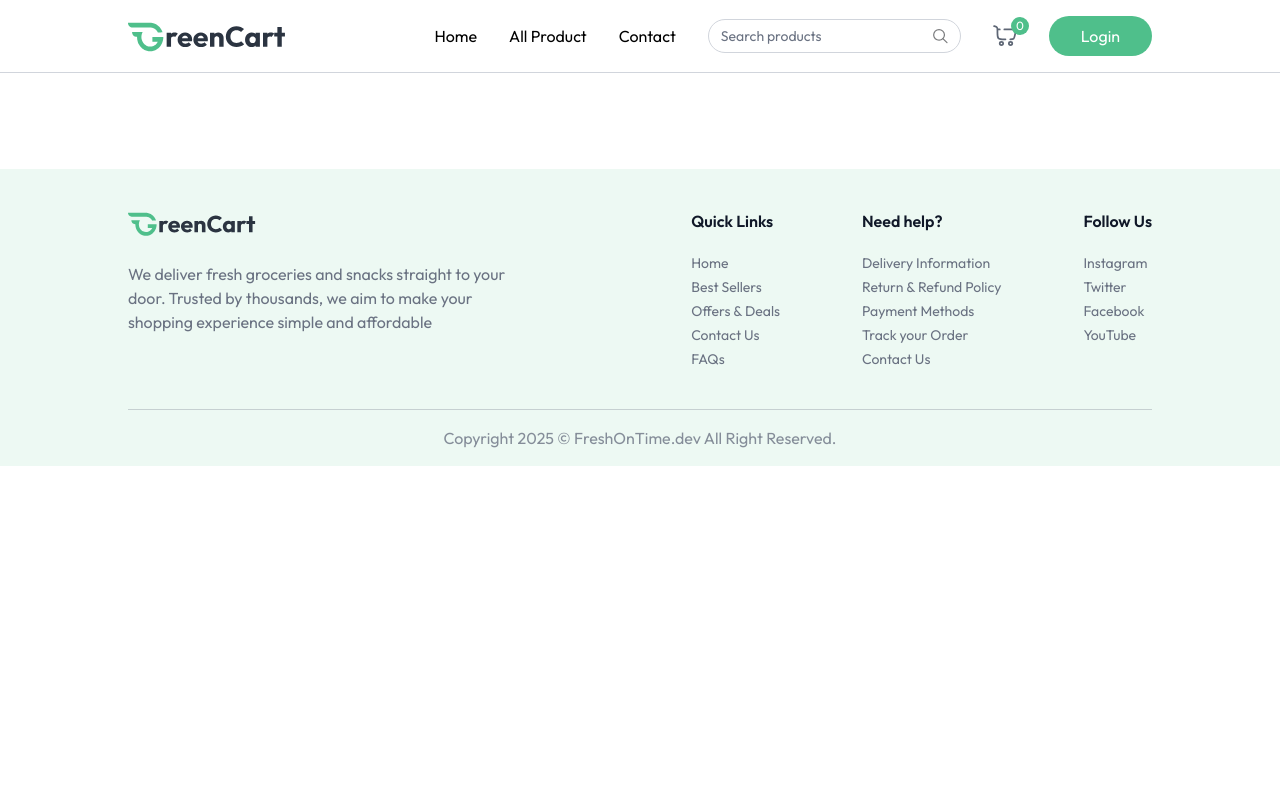
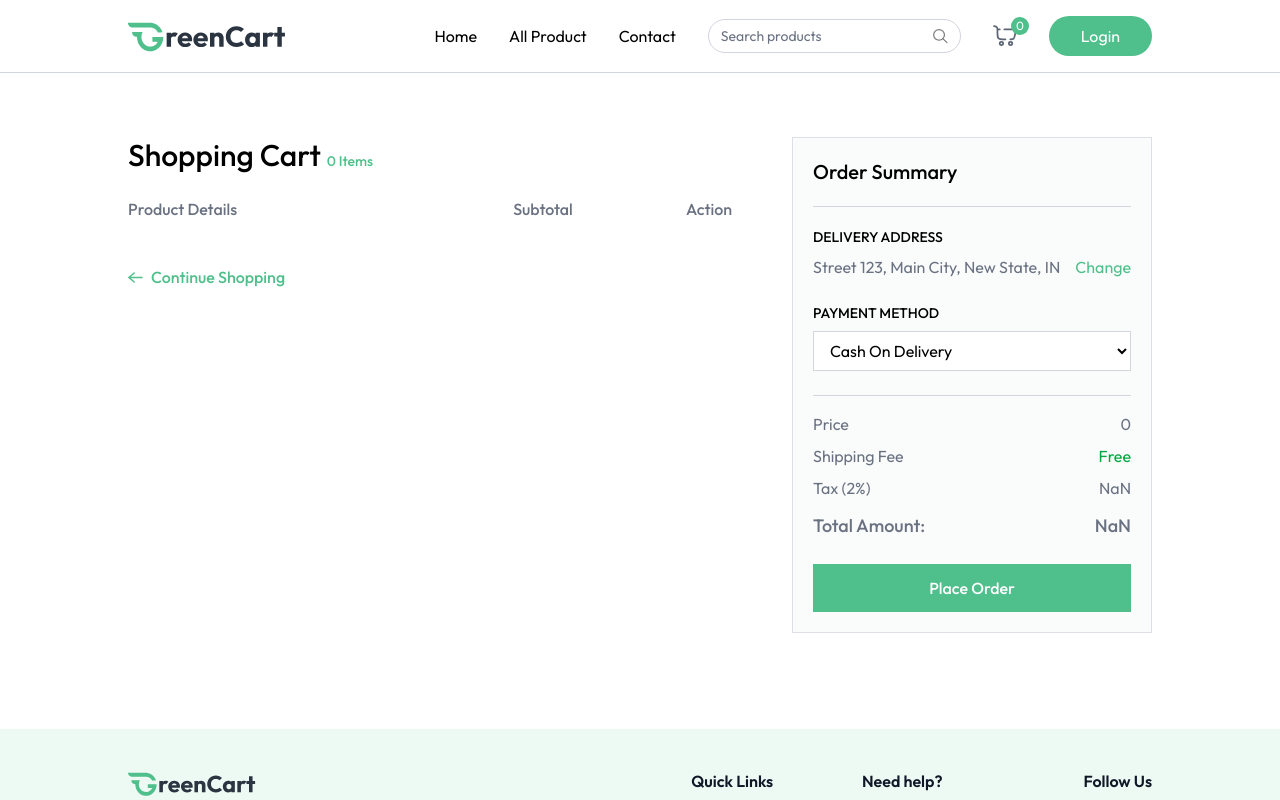
Before and after one commit to snehav2/FreshOnTime, a React (Vite) app in the folder client/: page /cart in a window 1280 px wide. Shown: the top 800 px of the page. Built offline with nearby package versions, Linux system fonts and the light colour scheme.

Commit message:
Cart page implemented

```diff
--- a/client/src/App.jsx
+++ b/client/src/App.jsx
@@ -9,6 +9,7 @@
 import AllProducts from './pages/AllProducts'
 import ProductCategory from './pages/ProductCategory'
 import ProductDetails from './pages/ProductDetails'
+import Cart from './pages/Cart'
 const App = () => {
   const isSellerPath=useLocation().pathname.includes("seller");
   const {showUserLogin}=useAppContext()
@@ -23,6 +24,7 @@
           <Route path='/products' element={<AllProducts/>} />
           <Route path='/products/:category' element={<ProductCategory/>} />
           <Route path='/products/:category/:id' element={<ProductDetails/>} />
+          <Route path='/cart' element={<Cart/>} />
         </Routes>
       </div>
      {!isSellerPath && <Footer/>}
--- a/client/src/context/AppContext.jsx
+++ b/client/src/context/AppContext.jsx
@@ -47,7 +47,7 @@
                                 delete cartData[itemId];
                         }
                 }
-                toast.succcess("Remove from Cart")
+                toast.success("Remove from Cart")
                 setCartItems(cartData)
         }
         //Get Cart Item Count
--- /dev/null
+++ b/client/src/pages/Cart.jsx
@@ -0,0 +1,137 @@
+import { useEffect, useState } from "react";
+import { useAppContext } from "../context/AppContext";
+import { assets, dummyAddress } from "../assets/assets";
+
+const Cart = () => {
+    const {products,currency,cartItems,removeFromCart,getCartCount,updateCartItem,navigate,getCartAmount}=useAppContext()
+
+    const [cartArray,setCartArray]=useState([])
+    const [addresses,setAddresses]=useState(dummyAddress)
+    const [showAddress, setShowAddress] = useState(false)
+    const [selectedAddress,setSelectedAddress]=useState(dummyAddress[0])
+    const [paymentOption,setPaymentOption]=useState("COD")
+
+    const getCart=()=>{
+        let tempArray=[]
+        for(const key in cartItems){
+            const product=products.find((item)=>item._id===key)
+            product.quantity=cartItems[key]
+            tempArray.push(product)
+        }
+        setCartArray(tempArray)
+    }
+
+    const placeOrder=async()=>{
+
+    }
+    useEffect(()=>{
+        if(products.length>0 && cartItems){
+            getCart()
+        }
+    },[products,cartItems])
+
+    return products.length>0 && cartItems ? (
+        <div className="flex flex-col md:flex-row mt-16">
+            <div className='flex-1 max-w-4xl'>
+                <h1 className="text-3xl font-medium mb-6">
+                    Shopping Cart <span className="text-sm text-primary">{getCartCount()} Items</span>
+                </h1>
+
+                <div className="grid grid-cols-[2fr_1fr_1fr] text-gray-500 text-base font-medium pb-3">
+                    <p className="text-left">Product Details</p>
+                    <p className="text-center">Subtotal</p>
+                    <p className="text-center">Action</p>
+                </div>
+
+                {cartArray.map((product, index) => (
+                    <div key={index} className="grid grid-cols-[2fr_1fr_1fr] text-gray-500 items-center text-sm md:text-base font-medium pt-3">
+                        <div className="flex items-center md:gap-6 gap-3">
+                            <div onClick={()=>{navigate(`/products/${product.category.toLowerCase()}/${product._id}`); scrollTo(0,0)}} className="cursor-pointer w-24 h-24 flex items-center justify-center border border-gray-300 rounded">
+                                <img className="max-w-full h-full object-cover" src={product.image[0]} alt={product.name} />
+                            </div>
+                            <div>
+                                <p className="hidden md:block font-semibold">{product.name}</p>
+                                <div className="font-normal text-gray-500/70">
+                                    <p>Weight: <span>{product.weight || "N/A"}</span></p>
+                                    <div className='flex items-center'>
+                                        <p>Qty:</p>
+                                        <select onChange={e=>updateCartItem(product._id,Number(e.target.value))} value={cartItems[product._id]} className='outline-none'>
+                                            {Array(cartItems[product._id] >9 ? cartItems[product._id] : 9 ).fill('').map((_, index) => (
+                                                <option key={index} value={index + 1}>{index + 1}</option>
+                                            ))}
+                                        </select>
+                                    </div>
+                                </div>
+                            </div>
+                        </div>
+                        <p className="text-center">{currency}{product.offerPrice * product.quantity}</p>
+                        <button onClick={()=>removeFromCart(product._id)} className="cursor-pointer mx-auto">
+                            <img src={assets.remove_icon} alt="remove" className="inline-block w-6 h-6"/>
+                        </button>
+                    </div>)
+                )}
+
+                <button onClick={()=>{navigate("/products"); scrollTo(0,0)}} className="group cursor-pointer flex items-center mt-8 gap-2 text-primary font-medium">
+                    <img src={assets.arrow_right_icon_colored} alt="arrow" className="group-hover:-translate-x-1 transition"/>
+                    Continue Shopping
+                </button>
+
+            </div>
+
+            <div className="max-w-[360px] w-full bg-gray-100/40 p-5 max-md:mt-16 border border-gray-300/70">
+                <h2 className="text-xl md:text-xl font-medium">Order Summary</h2>
+                <hr className="border-gray-300 my-5" />
+
+                <div className="mb-6">
+                    <p className="text-sm font-medium uppercase">Delivery Address</p>
+                    <div className="relative flex justify-between items-start mt-2">
+                        <p className="text-gray-500">{selectedAddress ? `${selectedAddress.street}, ${selectedAddress.city}, ${selectedAddress.state}, ${selectedAddress.country}` : "No address found"}</p>
+                        <button onClick={() => setShowAddress(!showAddress)} className="text-primary hover:underline cursor-pointer">
+                            Change
+                        </button>
+                        {showAddress && (
+                            <div className="absolute top-12 py-1 bg-white border border-gray-300 text-sm w-full">
+
+                                { addresses.map((address,index)=>( <p onClick={() =>{setSelectedAddress(address); setShowAddress(false)}} className="text-gray-500 p-2 hover:bg-gray-100">
+                                   {address.street},{address.city},{address.state},{address.country}
+                                </p>))}
+                                <p onClick={() => navigate("/add-address")} className="text-primary text-center cursor-pointer p-2 hover:bg-primary-dull">
+                                    Add address
+                                </p>
+                            </div>
+                        )}
+                    </div>
+
+                    <p className="text-sm font-medium uppercase mt-6">Payment Method</p>
+
+                    <select onChange={e=>setPaymentOption(e.target.value)} className="w-full border border-gray-300 bg-white px-3 py-2 mt-2 outline-none">
+                        <option value="COD">Cash On Delivery</option>
+                        <option value="Online">Online Payment</option>
+                    </select>
+                </div>
+
+                <hr className="border-gray-300" />
+
+                <div className="text-gray-500 mt-4 space-y-2">
+                    <p className="flex justify-between">
+                        <span>Price</span><span>{currency}{getCartAmount()}</span>
+                    </p>
+                    <p className="flex justify-between">
+                        <span>Shipping Fee</span><span className="text-green-600">Free</span>
+                    </p>
+                    <p className="flex justify-between">
+                        <span>Tax (2%)</span><span>{currency}{getCartAmount*2/100}</span>
+                    </p>
+                    <p className="flex justify-between text-lg font-medium mt-3">
+                        <span>Total Amount:</span><span>{currency}{getCartAmount()+getCartAmount*2/100}</span>
+                    </p>
+                </div>
+
+                <button onClick= {placeOrder} className="w-full py-3 mt-6 cursor-pointer bg-primary text-white font-medium hover:bg-primary-dulltransition">
+                   {paymentOption==="COD" ? "Place Order" : "Proceed to Checkout"}
+                </button>
+            </div>
+        </div>
+    ) : null
+}
+export default Cart;
```
